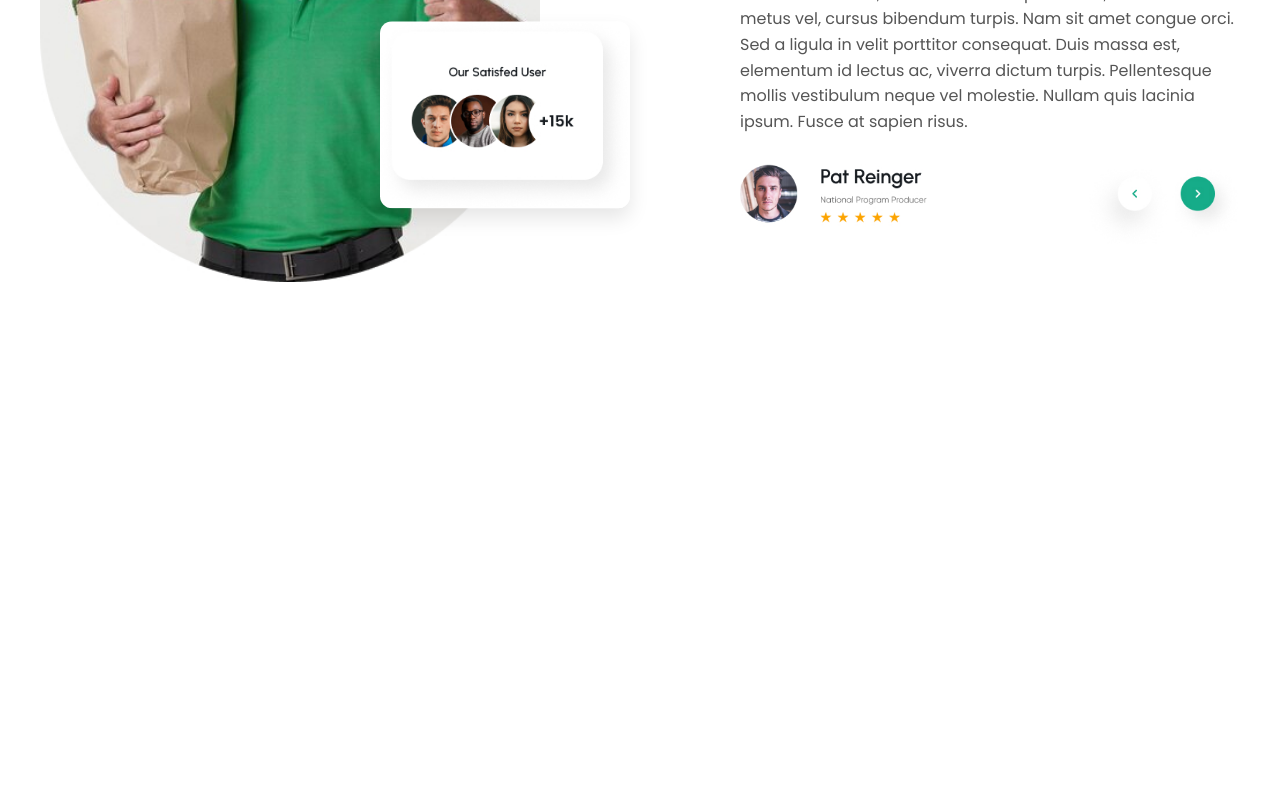
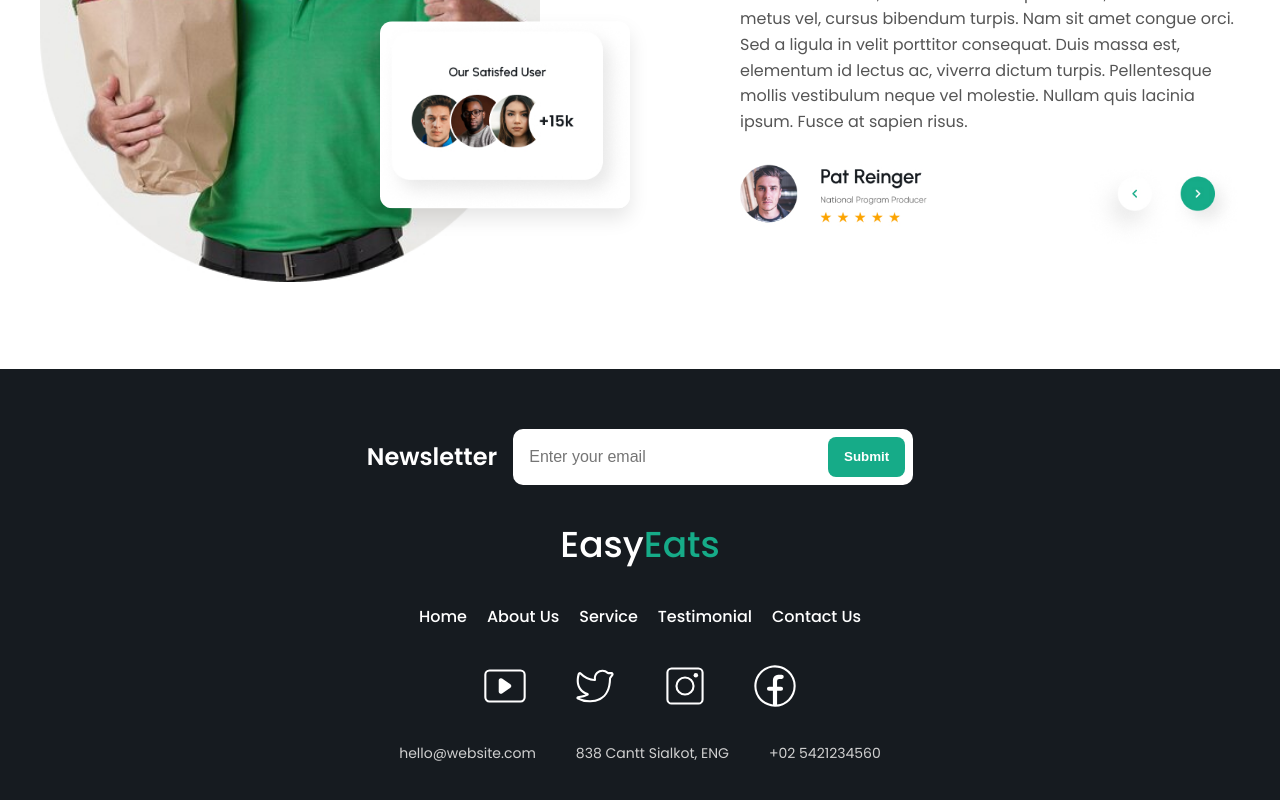
Before and after one commit to oladimejitaiwoodusote/grocery-landing-page, a React (Vite) app: page / in a window 1280 px wide. Shown: the part 5246-6046 px from the top of the page. Before the commit the page ends 5615 px from the top, so only its background shows below. Built offline with nearby package versions, Linux system fonts and the light colour scheme.

Commit message:
Footer v1

```diff
--- a/package.json
+++ b/package.json
@@ -11,7 +11,8 @@
   },
   "dependencies": {
     "react": "^19.1.0",
-    "react-dom": "^19.1.0"
+    "react-dom": "^19.1.0",
+    "react-icons": "^5.5.0"
   },
   "devDependencies": {
     "@eslint/js": "^9.25.0",
--- a/src/App.tsx
+++ b/src/App.tsx
@@ -7,6 +7,7 @@ import Featured from './components/Featured'
 import Goals from './components/Goals'
 import Order from './components/Order'
 import Clients from './components/Clients'
+import Footer from './components/Footer'
 
 function App() {
 
@@ -20,6 +21,7 @@ function App() {
       <Goals/>
       <Order/>
       <Clients/>
+      <Footer/>
     </>
   )
 }
--- /dev/null
+++ b/src/components/Footer.tsx
@@ -0,0 +1,46 @@
+import '../styles/Footer.css'
+import { CiYoutube, CiTwitter, CiInstagram, CiFacebook } from "react-icons/ci";
+
+function Footer() {
+  return (
+    <div className='Footer'>
+      <div className='Footer_Top'>
+        <label className='newsletter-label'>Newsletter</label>
+        <form className='newsletter-form'>
+          <div className='newsletter-form-wrapper'>
+            <input type='email' placeholder='Enter your email' />
+            <button type="submit">Submit</button>
+          </div>
+        </form>
+      </div>
+      <div className='Footer_Middle_1'>
+        <span className='logo'>
+          Easy<span className='logo-green'>Eats</span>
+        </span>
+      </div>
+
+      <div className='Footer_Middle_2'>
+        <span>Home</span>
+        <span>About Us</span>
+        <span>Service</span>
+        <span>Testimonial</span>
+        <span>Contact Us</span>
+      </div>
+
+      <div className='Footer_Middle_3'>
+        <CiYoutube />
+        <CiTwitter />
+        <CiInstagram />
+        <CiFacebook />
+      </div>
+
+      <div className='Footer_Bottom'>
+        <span>hello@website.com</span>
+        <span>838 Cantt Sialkot, ENG</span>
+        <span>+02 5421234560</span>
+      </div>
+    </div>
+  )
+}
+
+export default Footer
--- /dev/null
+++ b/src/styles/Footer.css
@@ -0,0 +1,102 @@
+.Footer {
+    background-color: #161B20;
+    color: white;
+    padding: 60px 40px;
+    display: flex;
+    flex-direction: column;
+    gap: 32px;
+    text-align: center;
+  }
+
+.Footer_Top {
+    display: flex;
+    align-items: center;
+    justify-content: center;
+    gap: 16px;
+    flex-wrap: wrap;
+  }
+
+.newsletter-label {
+    font-size: 24px;
+    font-weight: 600;
+    white-space: nowrap;
+  }
+
+.newsletter-form {
+    display: flex;
+    justify-content: center;
+    width: 100%;
+    max-width: 400px;
+  }
+
+  .newsletter-form-wrapper {
+    position: relative;
+    width: 100%;
+    max-width: 400px;
+  }
+
+  .newsletter-form-wrapper input {
+    width: 100%;
+    height: 56px;
+    padding: 16px 100px 16px 16px; /* space for the button */
+    font-size: 16px;
+    border-radius: 10px;
+    border: none;
+    box-sizing: border-box;
+    outline: none;
+  }
+
+  .newsletter-form-wrapper button {
+    position: absolute;
+    top: 50%;
+    right: 8px;
+    transform: translateY(-50%);
+    height: 40px;
+    padding: 0 16px;
+    background-color: #16AB88;
+    color: white;
+    border: none;
+    border-radius: 8px;
+    font-weight: 600;
+    cursor: pointer;
+    transition: background 0.3s ease;
+    z-index: 2;
+  }
+
+  .newsletter-form-wrapper button:hover {
+    background-color: #139874;
+  }
+
+  .Footer_Middle_1 .logo {
+    font-size: 36px;
+    font-weight: 500;
+  }
+
+  .logo-green {
+    color: #16AB88;
+  }
+
+  .Footer_Middle_2 {
+    display: flex;
+    justify-content: center;
+    flex-wrap: wrap;
+    gap: 20px;
+    font-size: 16px;
+    font-weight: 500;
+  }
+
+  .Footer_Middle_3 {
+    display: flex;
+    justify-content: center;
+    gap: 40px;
+    font-size: 50px;
+  }
+
+  .Footer_Bottom {
+    display: flex;
+    justify-content: center;
+    gap: 40px;
+    flex-wrap: wrap;
+    font-size: 14px;
+    color: #d0d0d0;
+  }
```
Also changed, not shown: 1 other file (tests, documents, lock files or other folders).
